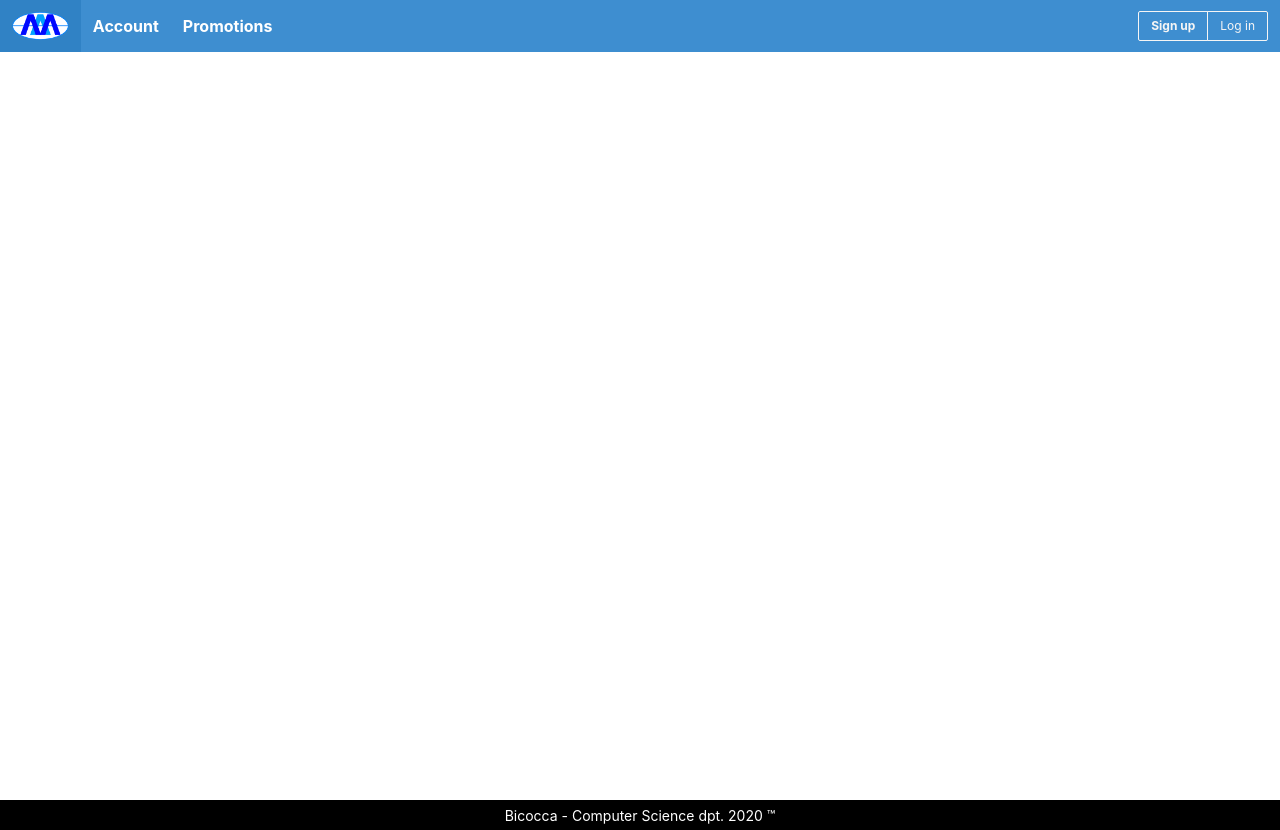
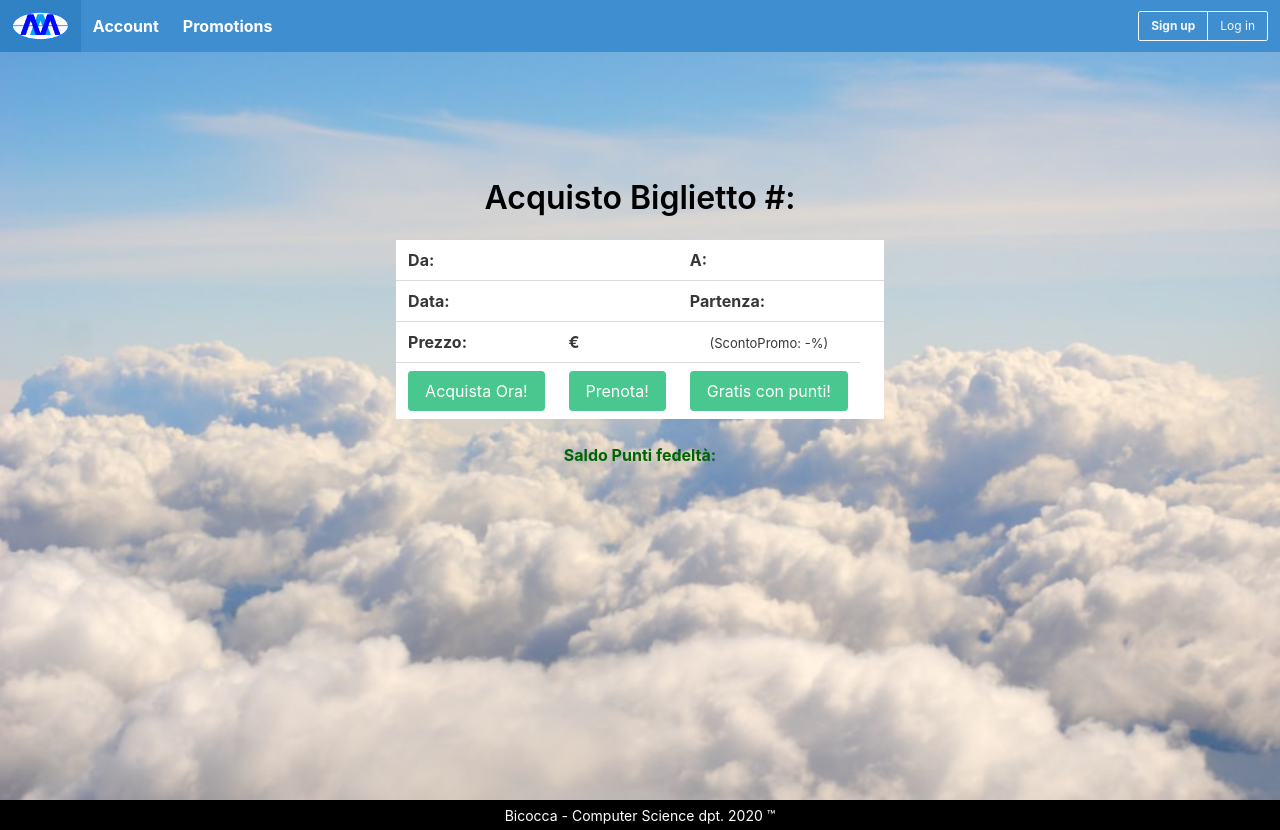
Before and after one commit to UnimibSoftEngCourse1920/progetto-aereo-1-progetto-aereo-1, an Angular app in the folder aereo-client-side/: page /tickets/buy-ticket in a window 1280 px wide. Before the commit this address led to /. Built offline with nearby package versions, Linux system fonts and the light colour scheme.

Commit message:
HTML Buy ticket, reviewed Profile & Registration, fixed some smells

```diff
--- a/aereo-client-side/src/app/app-routing.module.ts
+++ b/aereo-client-side/src/app/app-routing.module.ts
@@ -26,15 +26,15 @@ const routes: Routes = [
     component: RegistrationComponent
   },
   {
-    path: 'profile',
+    path: 'profile',//TOLTO /{profileId} PER TESTARE
     component: ProfileComponent
   },
   {
-    path: 'tickets/buy-ticket/{flightId}',
+    path: 'tickets/buy-ticket', //TOLTO /{flightId} PER TESTARE
     component: BuyTicketComponent
   },
   {
-    path: 'tickets/edit-ticket/{ticketId}',
+    path: 'tickets/edit-ticket', //TOLTO /{ticketId} PER TESTARE
     component: BuyTicketComponent
   },
   {
--- a/aereo-client-side/src/app/pages/login/login.component.html
+++ b/aereo-client-side/src/app/pages/login/login.component.html
@@ -9,7 +9,7 @@
         <div class="column is-5-tablet is-4-desktop is-3-widescreen">
           <form action="" class="box">
             <div class="field">
-              <label for="" class="label">Email</label>
+              <label class="label">Email</label>
               <div class="control has-icons-left">
                 <input type="email" placeholder="e.g. bobsmith@gmail.com" class="input" required>
                 <span class="icon is-small is-left">
@@ -18,7 +18,7 @@
               </div>
             </div>
             <div class="field">
-              <label for="" class="label">Password</label>
+              <label class="label">Password</label>
               <div class="control has-icons-left">
                 <input type="password" placeholder="*******" class="input" required>
                 <span class="icon is-small is-left">
@@ -27,7 +27,7 @@
               </div>
             </div>
             <div class="field">
-              <label for="" class="checkbox">
+              <label class="checkbox">
                 <input type="checkbox">
                 Remember me
               </label>
--- a/aereo-client-side/src/app/pages/profile/profile.component.html
+++ b/aereo-client-side/src/app/pages/profile/profile.component.html
@@ -51,8 +51,9 @@
           <th><abbr title="Code">Codice Volo</abbr></th>
           <th><abbr title="From">From</abbr></th>
           <th><abbr title="To">To</abbr></th>
-          <th><abbr title="DepTime">Data</abbr></th> //ora?
-          <th><abbr title="Date">Costo</abbr></th>
+          <th><abbr title="Date">Data</abbr></th>
+          <th><abbr title="DepTime">Ora</abbr></th>
+          <th><abbr title="Price">Costo</abbr></th>
         </tr>
         </thead>
         <tbody>
@@ -61,7 +62,8 @@
           <td>{{ticket.flight.id}}</td>
           <td>{{ticket.flight.departureLocation}}</td>
           <td>{{ticket.flight.landingLocation}}</td>
-          <td>{{ticket.flight.departureDay}}</td> //ora?
+          <td>{{ticket.flight.departureDay}}</td>
+          <td>{{ticket.flight.departureHour}}</td>
           <td>{{ticket.flight.price}}</td>
         </tr>
         </tbody>
--- a/aereo-client-side/src/app/pages/tickets/buy-ticket/buy-ticket.component.css
+++ b/aereo-client-side/src/app/pages/tickets/buy-ticket/buy-ticket.component.css
@@ -0,0 +1,21 @@
+.hero {
+  background-image: url("/assets/img/uno.jpg") !important;
+  background-size: cover;
+  background-position: center center;
+}
+
+h1 {
+  color: black !important;
+  text-align: center;
+}
+
+h2 {
+  color: #006400;
+  text-align: center;
+}
+
+
+.table {
+  margin-left: auto;
+  margin-right: auto;
+}
--- a/aereo-client-side/src/app/pages/tickets/buy-ticket/buy-ticket.component.html
+++ b/aereo-client-side/src/app/pages/tickets/buy-ticket/buy-ticket.component.html
@@ -1 +1,42 @@
-<p>buy-ticket works!</p>
+<section class="hero is-primary is-fullheight is-bold">
+  <div class="hero-body is-inline is-inline-block">
+    <br><br><br><br>
+    <h1 class="title">
+      <br>Acquisto Biglietto #<!--{{ticket.flight.id}}-->:
+    </h1>
+
+    <table class="table has-text-centered">
+      <tbody>
+      <tr>
+        <th>Da:  </th>
+        <td><!--{{ticket.flight.departureLocation}}--></td>
+        <th>A:  </th>
+        <td><!--{{ticket.flight.landingLocation}}--></td>
+      </tr>
+      <tr>
+        <th>Data:  </th>
+        <td><!--{{ticket.flight.departureDay}}--></td>
+        <th>Partenza:  </th>
+        <td><!--{{ticket.flight.departureHour}}--></td>
+      </tr>
+      <tr>
+        <th>Prezzo:  </th>
+        <th><!--{{ticket.flight.price}}-->€</th>
+        <td><font size="-1">(ScontoPromo: -<!--SCONTO PROMO SE C'È)-->%)</font></td>
+      </tr>
+      <tr>
+        <th> <button class="button is-success">
+          Acquista Ora!
+        </button></th>
+        <th> <button class="button is-success">
+          Prenota!
+        </button></th>
+        <th> <button class="button is-success">
+          Gratis con <!--{{ticket.flight.price}}--> punti!
+        </button></th>
+      </tr>
+      </tbody>
+    </table>
+    <h2><b>Saldo Punti fedeltà:  <!--{{user.fidelityCard.points}}--></b></h2>
+  </div>
+</section>
```
